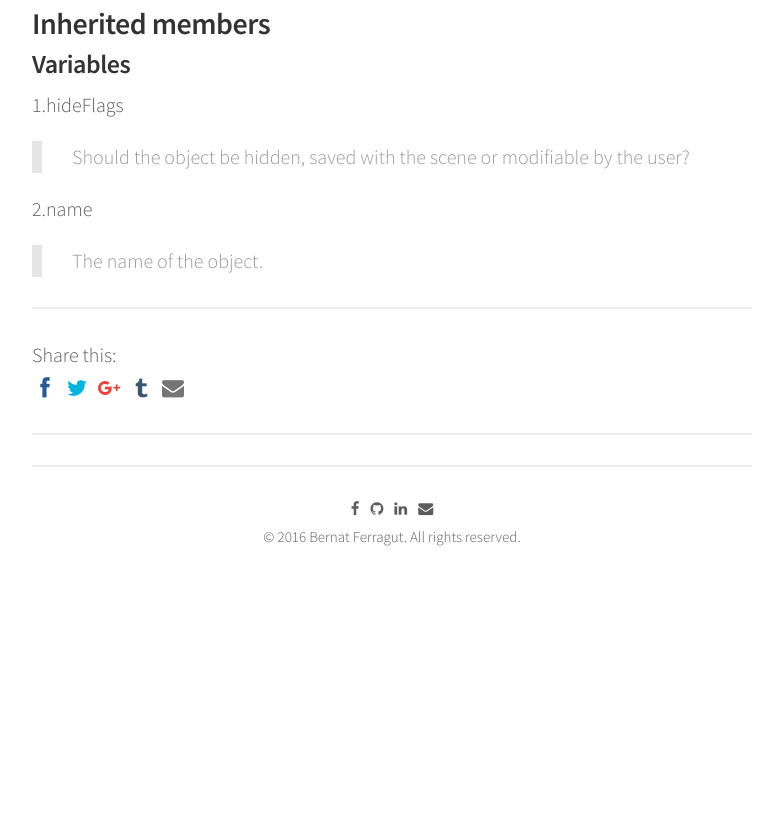
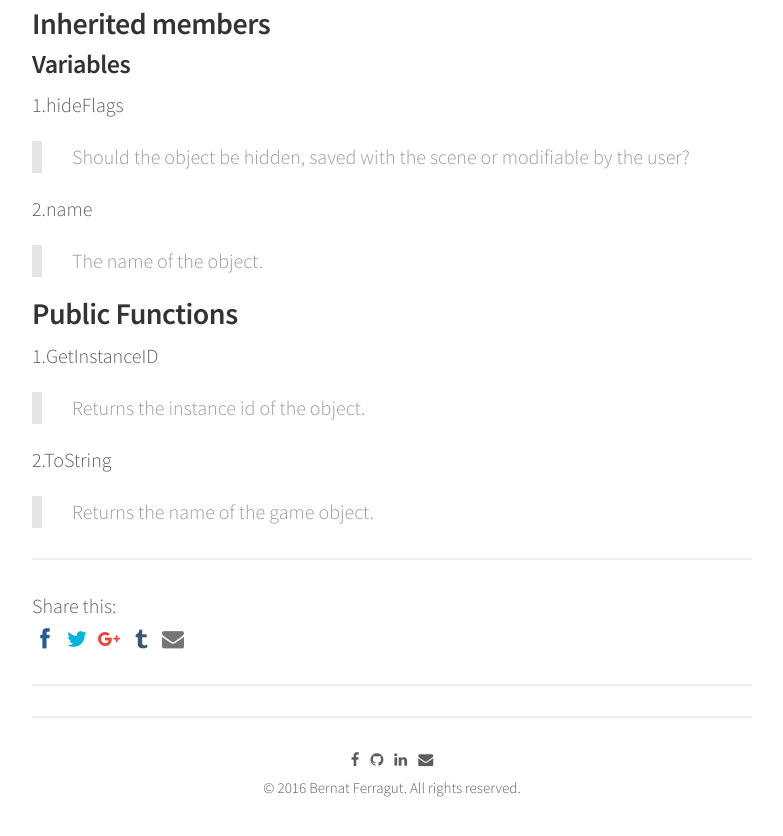
Before and after one commit to bernatferragut/FutureWeb-blog, a Jekyll site: the page built from _posts/09-12-16-VR - Unity Most Important Classes-2.md, in a window 1280 px wide and 900 px high, scrolled down 3375 px. Shown: the top 836 px of the window, without its empty margins (248-1031 px from the left). Built offline with Jekyll 4.4.1, drawn with Linux system fonts in a browser that asks for light colours; nearby versions of some CDN libraries; comment, search, counter and statistics services are not loaded; before the commit the page ends 4024 px from its top, so only the background shows below that.

Commit message:
Update 09-12-16-VR - Unity Most Important Classes-2.md
Transform Public Functions

```diff
--- a/_posts/09-12-16-VR - Unity Most Important Classes-2.md
+++ b/_posts/09-12-16-VR - Unity Most Important Classes-2.md
@@ -134,3 +134,13 @@ containers for Components, which implement the real functionality.
 2.name
 
 > The name of the object.
+
+### Public Functions
+
+1.GetInstanceID
+
+> Returns the instance id of the object.
+
+2.ToString
+
+> Returns the name of the game object.
```
